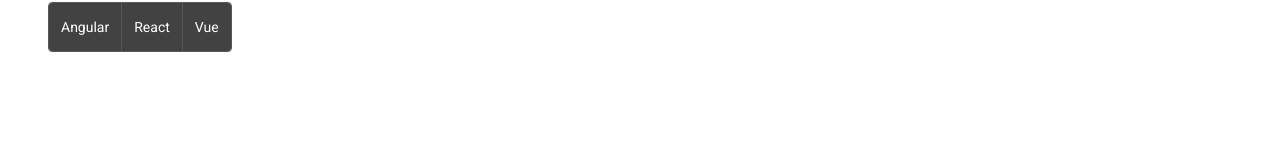
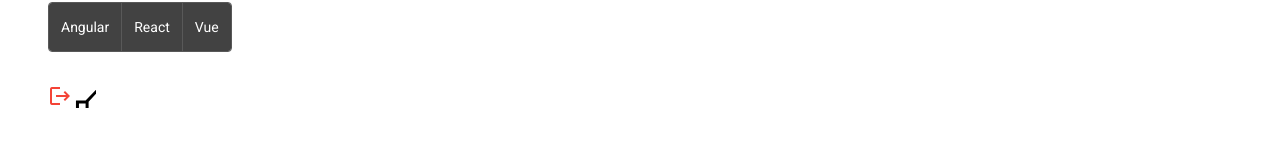
Before and after one commit to Jhessyjhordon/site-vitrine-1, an Angular app in the folder site-vitrine/: page /home in a window 1280 px wide. Shown: the part 1212-1354 px from the top of the page. Before the commit the page ends 1296 px from the top, so only its background shows below. Built offline with nearby package versions, Linux system fonts and the light colour scheme.

Commit message:
i add icons in the home page using material_icons and svg_icons

```diff
--- a/site-vitrine/src/app/home/home.component.html
+++ b/site-vitrine/src/app/home/home.component.html
@@ -64,3 +64,9 @@
     </mat-button-toggle-group>
     {{toggleGroup.value}}
 </div>
+
+<div class="icons">
+    <mat-icon color="warn">logout</mat-icon>
+    <!-- mat-icon with svg -->
+    <mat-icon svgIcon="thumbs-up"></mat-icon>
+</div>
--- a/site-vitrine/src/app/home/home.component.scss
+++ b/site-vitrine/src/app/home/home.component.scss
@@ -7,3 +7,8 @@
     margin-left: 3rem;
     padding-bottom: 2rem;
 }
+
+.icons{
+    margin-left: 3rem;
+    padding-bottom: 2rem;
+}
--- a/site-vitrine/src/app/home/home.component.ts
+++ b/site-vitrine/src/app/home/home.component.ts
@@ -1,4 +1,6 @@
 import { Component } from '@angular/core';
+import { MatIconRegistry } from '@angular/material/icon';
+import { DomSanitizer } from '@angular/platform-browser';
 
 @Component({
   templateUrl: './home.component.html',
@@ -6,4 +8,12 @@
 })
 export class HomeComponent {
 
+  // add SVG icons
+  constructor(iconRegistry: MatIconRegistry, sanitizer: DomSanitizer) {
+    iconRegistry.addSvgIcon(
+      'thumbs-up',
+      sanitizer.bypassSecurityTrustResourceUrl('assets/thumb_up.svg'));
+  }
+
+
 }
```
Also changed, not shown: site-vitrine/src/assets/thumb_up.svg (added).
